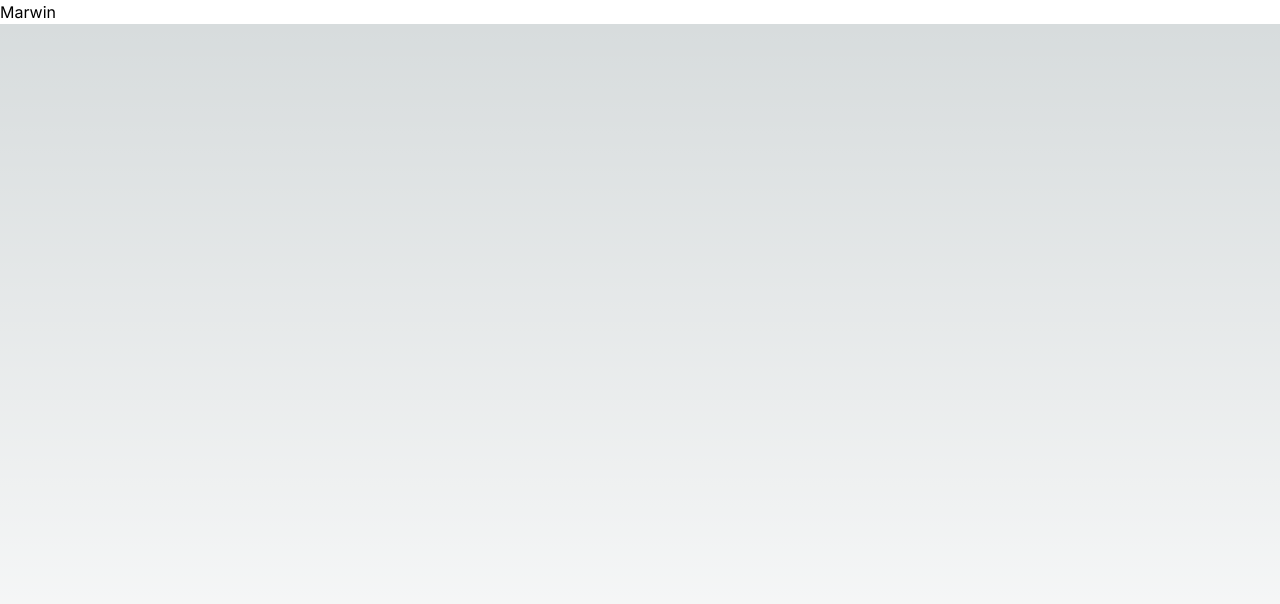
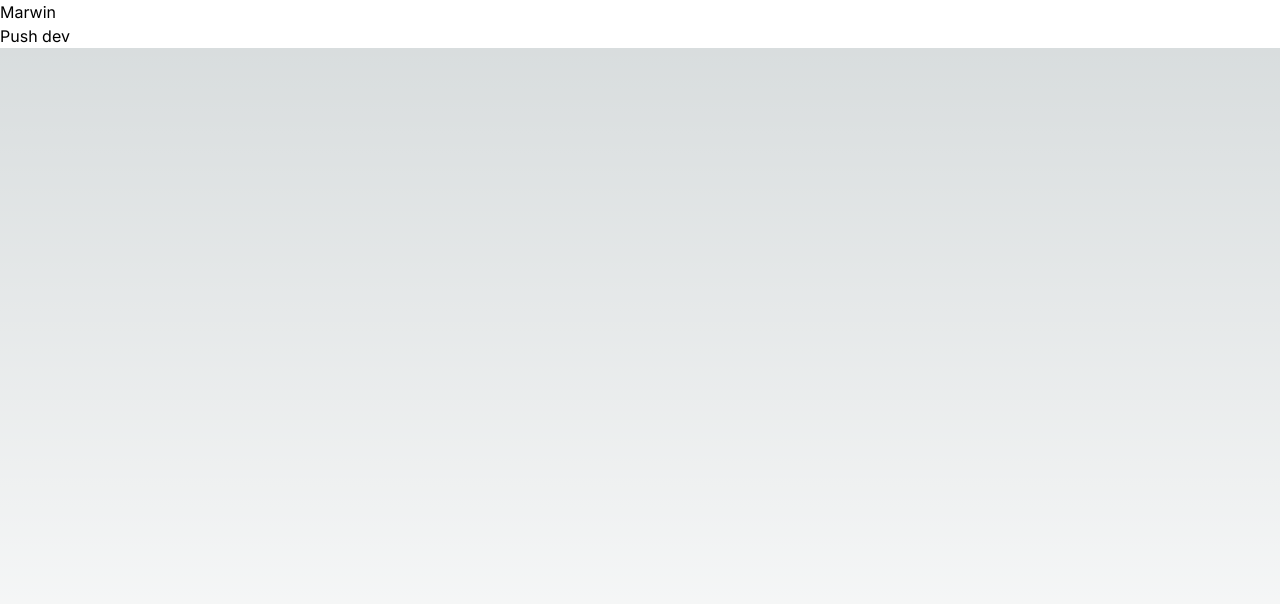
Before and after one commit to BattleOfTalingchan/bot-front, a Next.js app: page / in a window 1280 px wide. Shown: the top 604 px of the page. Built offline with nearby package versions, Linux system fonts and the light colour scheme.

Commit message:
push dev

```diff
--- a/src/app/_components/MainPage.tsx
+++ b/src/app/_components/MainPage.tsx
@@ -4,6 +4,7 @@ export default function MainPage() {
   return (
     <div className="bg-white">
       <h1>Marwin</h1>
+      <span>Push dev</span>
     </div>
   )
 }
```
